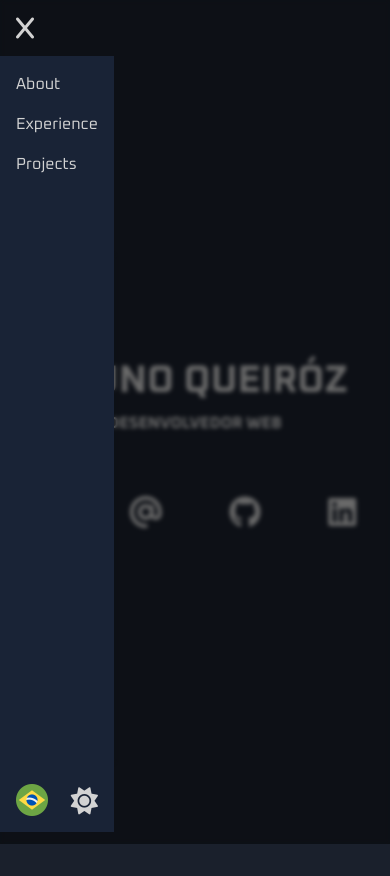
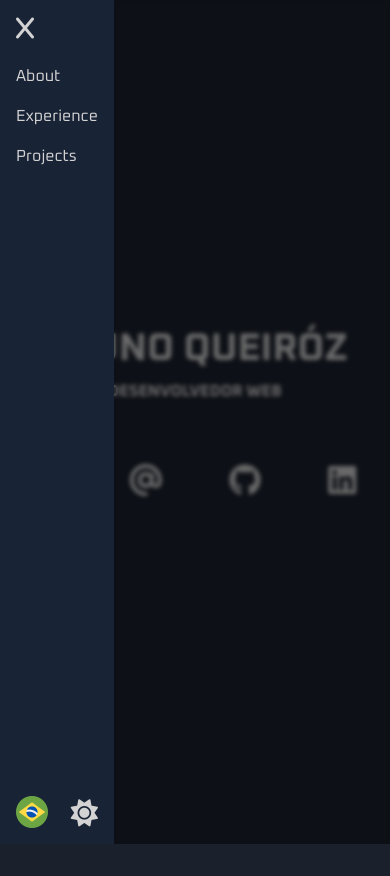
Before and after one commit to brunoqueirozdev/brunoqueirozdev-page, a Vue app: page / in a window 390 px wide. Both pictures are taken after a click on the icon 26 px from the left and 28 px from the top of the page. After the commit the page ends 844 px from the top, so only its background shows below. Built offline with nearby package versions, Linux system fonts and the light colour scheme.

Commit message:
🐛 Fixing mobile and desktop display

```diff
--- a/src/components/Page/Header.vue
+++ b/src/components/Page/Header.vue
@@ -1,5 +1,5 @@
 <template>
-    <header :class="{ 'dark-mode': $darkmode.isDarkmode }" class="p-4">
+    <header :class="{ 'dark-mode': $darkmode.isDarkmode }">
         <Menu />
     </header>
 </template>
--- a/src/components/Page/Menu.vue
+++ b/src/components/Page/Menu.vue
@@ -8,11 +8,8 @@
         </div>
 
         <transition name="menu-transition">
-        <div
-          v-if="is_open"
-          id="menu"
-          class="absolute top-14 left-0 xl:w-[10%] h-[92%] z-50 bg-gray-100 dark:bg-dark-bg p-4 flex flex-col justify-between"
-        >
+            <div v-if="is_open" id="menu"
+                class="absolute left-0 xl:w-[19%] pt-16 h-[100%] z-50 bg-gray-100 dark:bg-dark-bg p-4 flex flex-col justify-between">
                 <div class="flex">
                     <ul class="flex flex-col gap-4">
                         <li>
```
Lines whose indentation alone changed are shown as unchanged.
